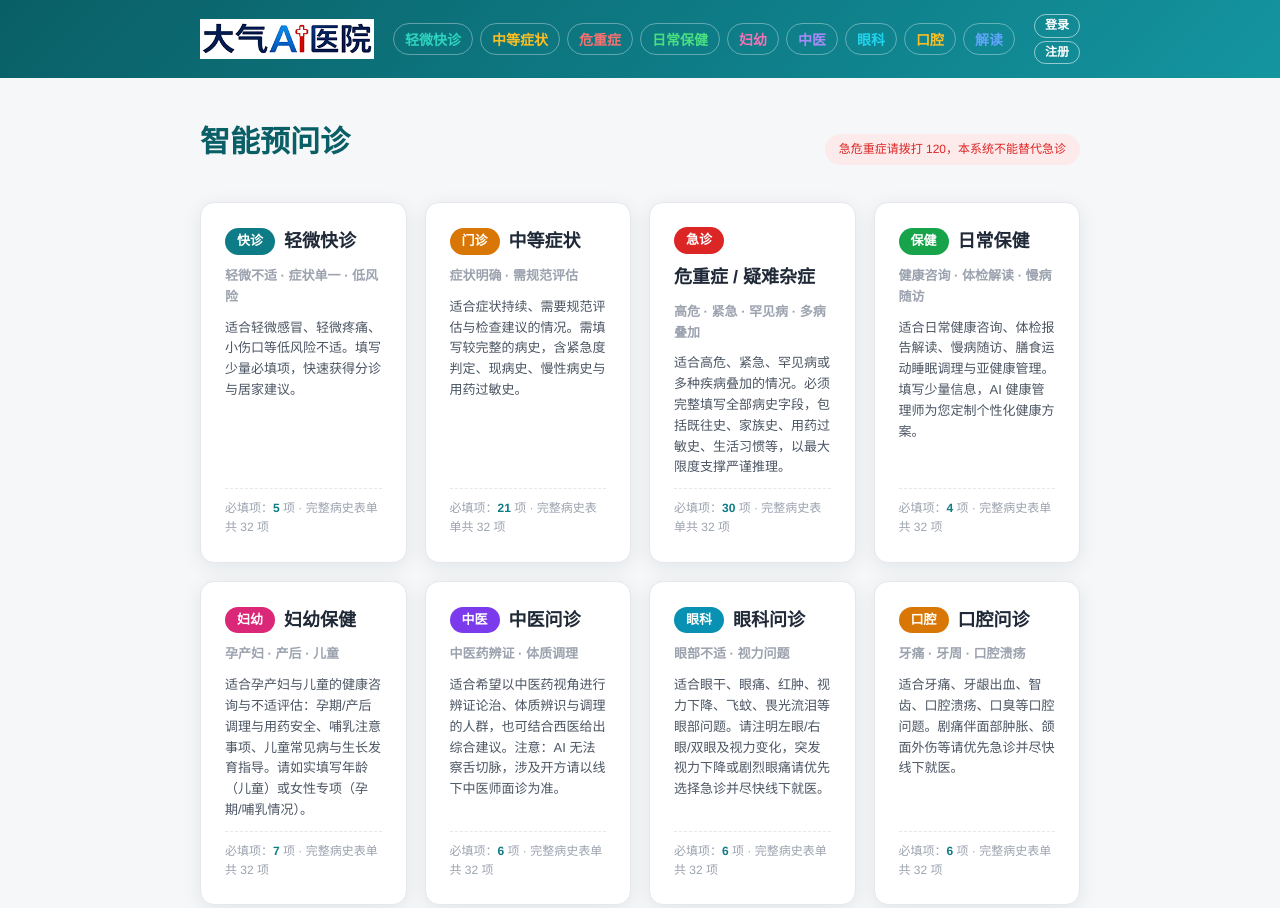
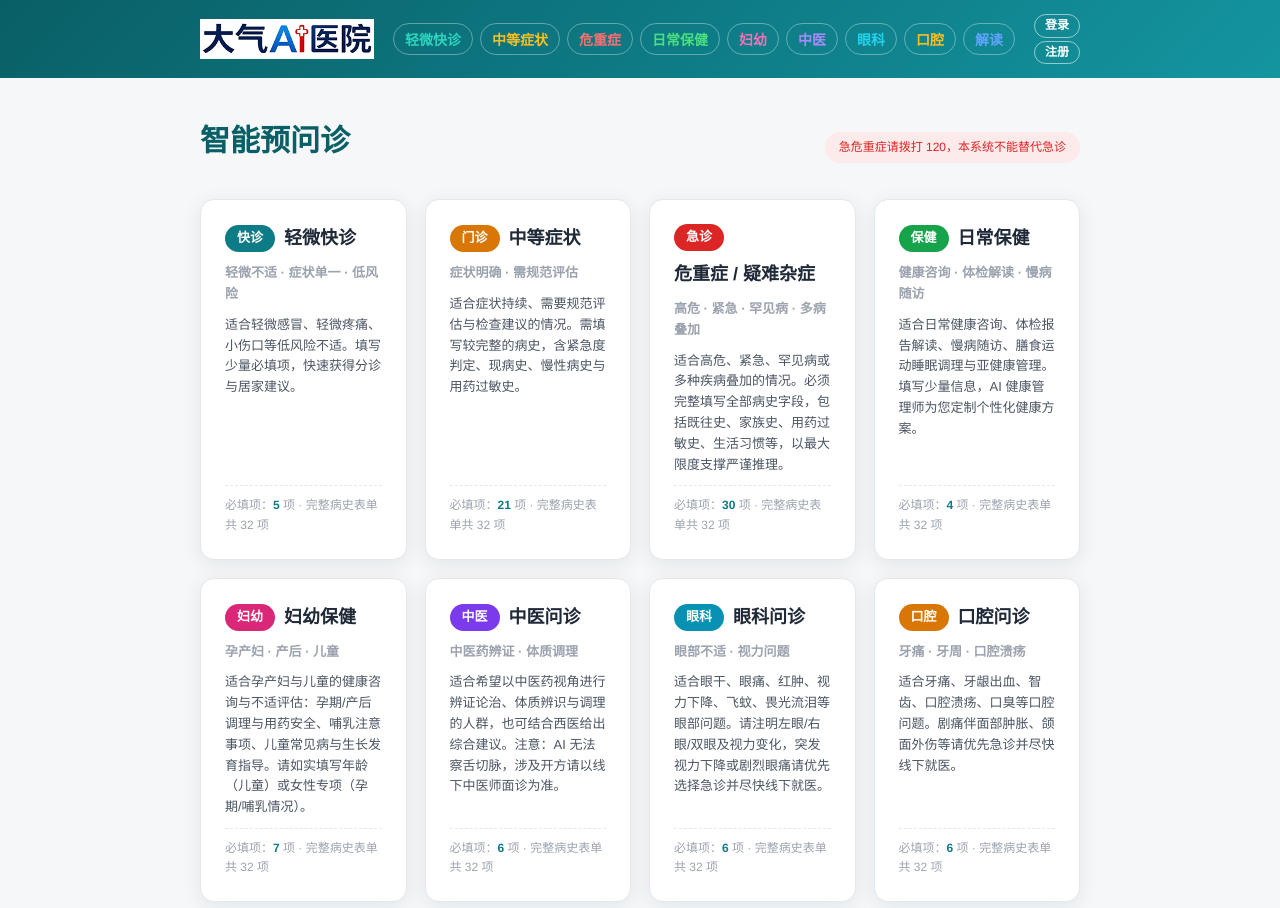
Before and after one commit to talleylinjg-ops/AIhospital, a website built with Vite: page client/index.html in a window 1280 px wide. Shown: the top 908 px of the page. Built offline with nearby package versions, Linux system fonts and the light colour scheme.

Commit message:
fix: 标题与急救提示强制同行且垂直居中；监控页与未登录「我的」页顶栏补上 9 通道按钮
Co-authored-by: monkeycode-ai <monkeycode-ai@chaitin.com>
Co-authored-by: monkeycode-ai <monkeycode-ai@chaitin.com>

```diff
--- a/client/src/main.js
+++ b/client/src/main.js
@@ -899,7 +899,7 @@ function renderTabbar() {
 function monitorPageView() {
   const logged = memberUI.hasMember();
   return `
-    ${header(false)}
+    ${header()}
     <div class="container page-narrow">
       <div class="hero">
         <h1>健康监控</h1>
@@ -1037,7 +1037,7 @@ function render() {
     if (!memberUI.hasMember()) {
       /* 未登录：「我的」页内嵌登录/注册（移动端底部 tab 唯一入口），登录成功后原地进入会员中心 */
       app.innerHTML = `
-        ${header(false)}
+        ${header()}
         <div class="container page-narrow">
           <div class="hero">
             <h1>我的</h1>
--- a/client/src/styles.css
+++ b/client/src/styles.css
@@ -75,12 +75,17 @@ body {
 }
 .hero h1 { font-size: 30px; font-weight: 800; color: var(--primary-dark); }
 .hero p { color: var(--ink-2); margin-top: 8px; font-size: 15px; }
-/* 标题与急救提示同行：PC 左右分布，窄屏自动换行堆叠 */
+/* 标题与急救提示强制同一行、行内高度垂直居中对齐 */
 .hero-row {
   display: flex; align-items: center; justify-content: space-between;
-  gap: 12px 16px; flex-wrap: wrap; text-align: left;
+  gap: 10px 16px; flex-wrap: nowrap; text-align: left;
 }
-.hero-row .notice { margin-top: 0; white-space: nowrap; }
+.hero-row h1 { margin: 0; line-height: 1.2; white-space: nowrap; }
+.hero-row .notice {
+  margin-top: 0; white-space: nowrap;
+  flex: 0 1 auto; min-width: 0; overflow: hidden; text-overflow: ellipsis;
+  display: flex; align-items: center;
+}
 .hero .notice {
   display: inline-block; margin-top: 14px; padding: 6px 14px;
   background: var(--danger-light); color: var(--danger);
```
